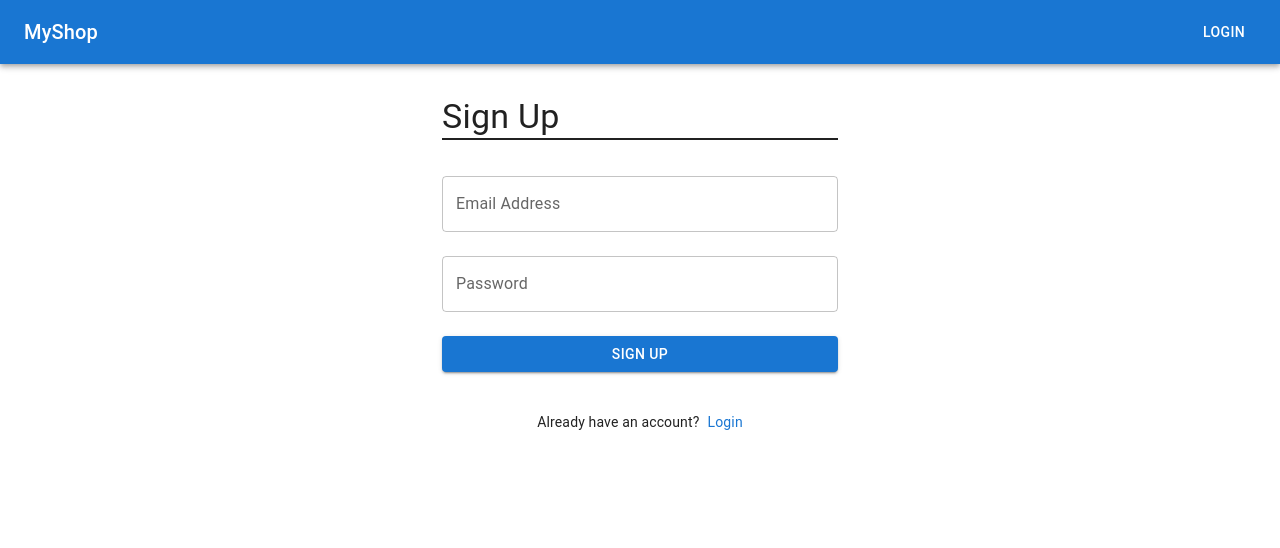
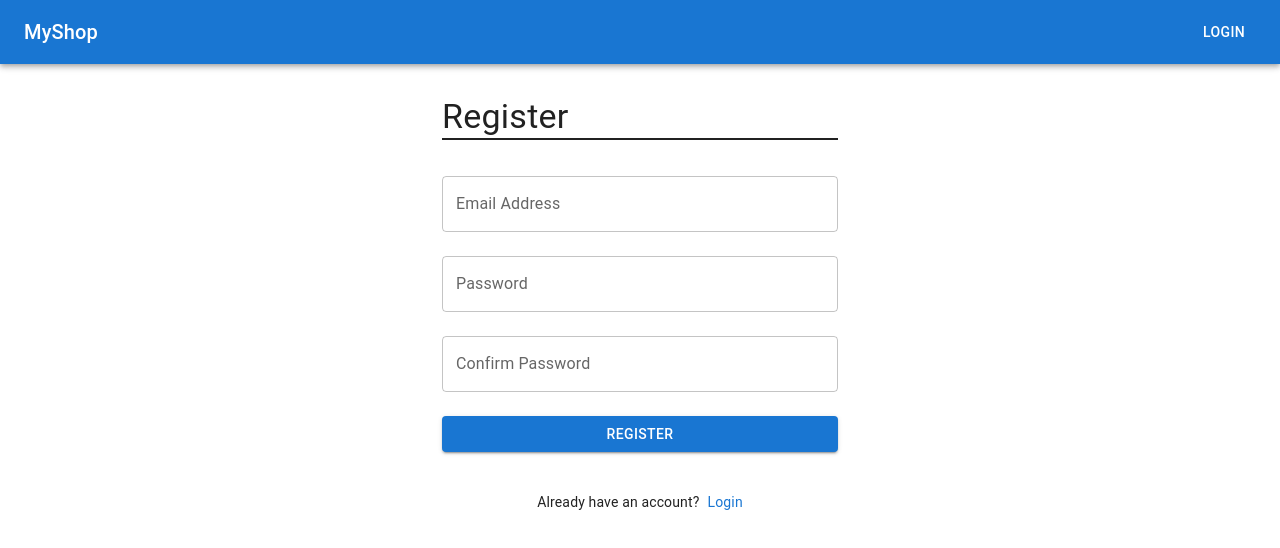
Before and after one commit to cotpetru24/ecommerce-next, a Next.js app: page /auth in a window 1280 px wide. Both pictures are taken after a click on the link "Sign Up". Shown: the top 548 px of the page. Built offline with nearby package versions, Linux system fonts and the light colour scheme; some icons are missing.

Commit message:
fixed routing

```diff
--- a/pages/api/auth/login.js
+++ b/pages/api/auth/login.js
@@ -1,4 +1,4 @@
-import { loginUser } from "@/controllers/authController";
+import { loginUser } from "../../controllers/authController";
 
 const handle = async (req, res) => {
   if (req.method === "POST") {
--- a/pages/auth.js
+++ b/pages/auth.js
@@ -1,9 +1,26 @@
-import { Container, Typography, Box, TextField, Button } from "@mui/material";
+import { Container, Typography, Box, TextField, Button, Snackbar, Alert } from "@mui/material";
 import Link from "next/link";
 import { useState } from "react";
+import axios from "axios";
+
 
 const Auth = () => {
   const [isLogin, setIsLogin] = useState(true);
+  const [open, setOpen] = useState(false);
+
+  const [formData, setFormData] = useState({
+    email: "",
+    password: "",
+    passwordConfirm: "",
+  });
+
+  const hadleOnChange = (e) => {
+    setFormData({
+      ...formData,
+      [e.target.id]: e.target.value,
+    });
+  };
+
 
   const handleLogin = (e) => {
     e.preventDefault();
@@ -11,11 +28,29 @@ const Auth = () => {
     console.log("Login submitted");
   };
 
-  const handleRegister = (e) => {
+  const handleRegister = async (e) => {
     e.preventDefault();
-    //chek if password is same as confirm password
-    // Add register logic here later
-    console.log("Register submitted");
+
+    if (formData.password !== formData.passwordConfirm) {
+      setOpen(true);
+      return;
+    }
+
+    try {
+      const response = await axios.post("/api/auth/register", {
+        email: formData.email,
+        password: formData.password,
+      });
+
+      console.log("Registered successfully!", response.data);
+      localStorage.setItem("token", response.data.token);
+
+      setIsLogin(true);
+
+    } catch (error) {
+      console.error("Registration failed", error.response?.data?.message || error.message);
+      //add snackbar if failed
+    }
   };
 
   return (
@@ -70,7 +105,7 @@ const Auth = () => {
               </Link>
             </Box>
 
-            <Button type="submit" variant="contained" fullWidth onClick={()=>handleLogin}>
+            <Button type="submit" variant="contained" fullWidth onClick={() => handleLogin}>
               Login
             </Button>
 
@@ -110,7 +145,7 @@ const Auth = () => {
               color="text.primary"
               borderBottom={2}
             >
-              Sign Up
+              Register
             </Typography>
 
             <TextField
@@ -119,6 +154,7 @@ const Auth = () => {
               variant="outlined"
               fullWidth
               autoComplete="email"
+              onChange={hadleOnChange}
             />
             <TextField
               id="password"
@@ -127,10 +163,20 @@ const Auth = () => {
               variant="outlined"
               fullWidth
               autoComplete="current-password"
+              onChange={hadleOnChange}
+            />
+            <TextField
+              id="passwordConfirm"
+              type="password"
+              label="Confirm Password"
+              variant="outlined"
+              fullWidth
+              autoComplete="current-password"
+              onChange={hadleOnChange}
             />
 
-            <Button type="submit" variant="contained" fullWidth onClick={()=>handleRegister}>
-              Sign Up
+            <Button type="submit" variant="contained" fullWidth onClick={() => handleRegister}>
+              Register
             </Button>
 
             <Box
@@ -161,6 +207,24 @@ const Auth = () => {
           </Box>
         </form>
       )}
+
+      <Snackbar
+        anchorOrigin={{ vertical: 'top', horizontal: 'right' }}
+        open={open}
+        autoHideDuration={3000}
+        onClose={() => setOpen(false)}
+      >
+        <Alert
+          severity="error"
+          onClose={() => setOpen(false)}
+          sx={{
+            width: '100%',
+            boxShadow: 3,
+          }}
+        >
+          Passwords do not match!
+        </Alert>
+      </Snackbar>
     </Container>
   );
 };
```
Also changed, not shown: jsconfig.json (+8 -0 lines).
